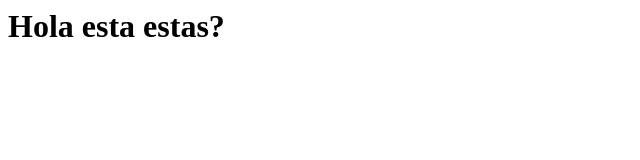
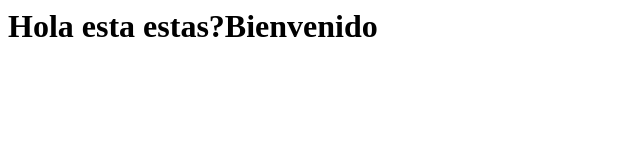
Before and after one commit to LautaroVeron/test, a website: page index.html in a window 1280 px wide. Shown: the whole page, without its empty margins (0-640 px from the left). Drawn offline with Linux system fonts and the light colour scheme.

Commit message:
Update Deploy

```diff
--- a/index.html
+++ b/index.html
@@ -1,3 +1,3 @@
 <html>
-  <h1>Hola esta estas?</h1>
+  <h1>Hola esta estas?Bienvenido</h1>
 </html>
```
